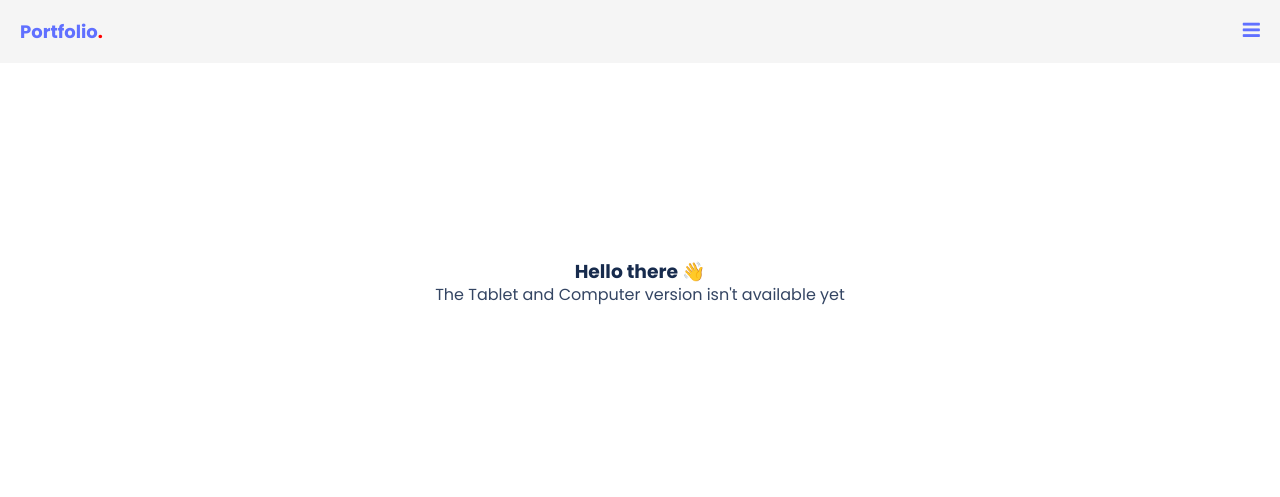
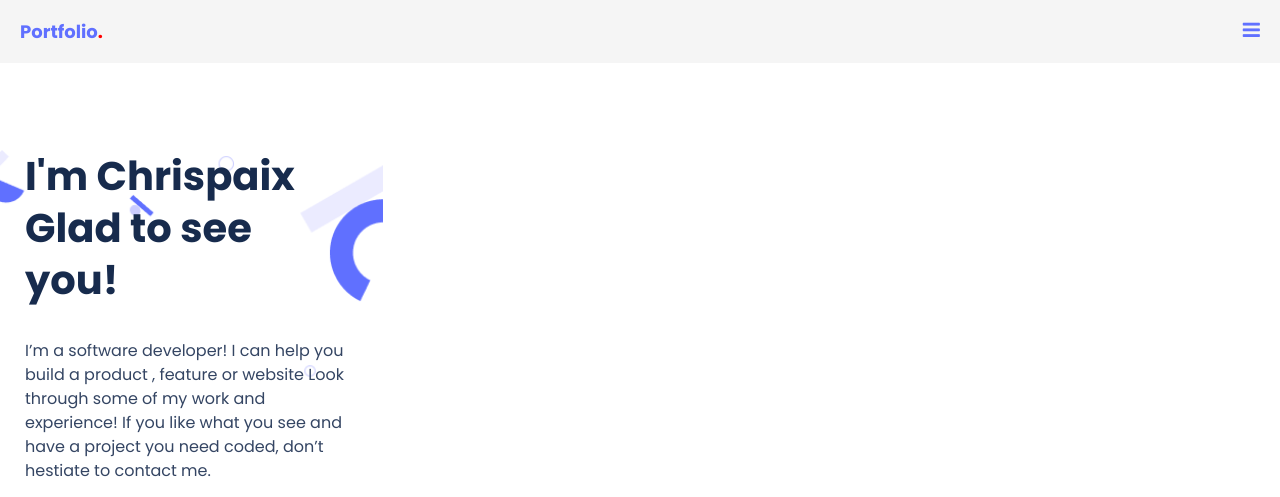
Before and after one commit to ChrispaixK/Microverse_Portfolio, a plain HTML site: page index.html in a window 1280 px wide. Shown: the top 497 px of the page. Drawn offline with Linux system fonts and the light colour scheme.

Commit message:
Update CSS
Remove media query

```diff
--- a/style.css
+++ b/style.css
@@ -98,24 +98,3 @@ nav {
 .on-hold {
   display: none;
 }
-
-@media screen and (min-width: 400px) {
-  .headline {
-    display: none;
-  }
-
-  .on-hold {
-    display: block;
-    padding: 250px 0;
-    text-align: center;
-    line-height: 5px;
-  }
-
-  .on-hold h3 {
-    color: #172b4d;
-  }
-
-  .on-hold p {
-    color: #344563;
-  }
-}
```
